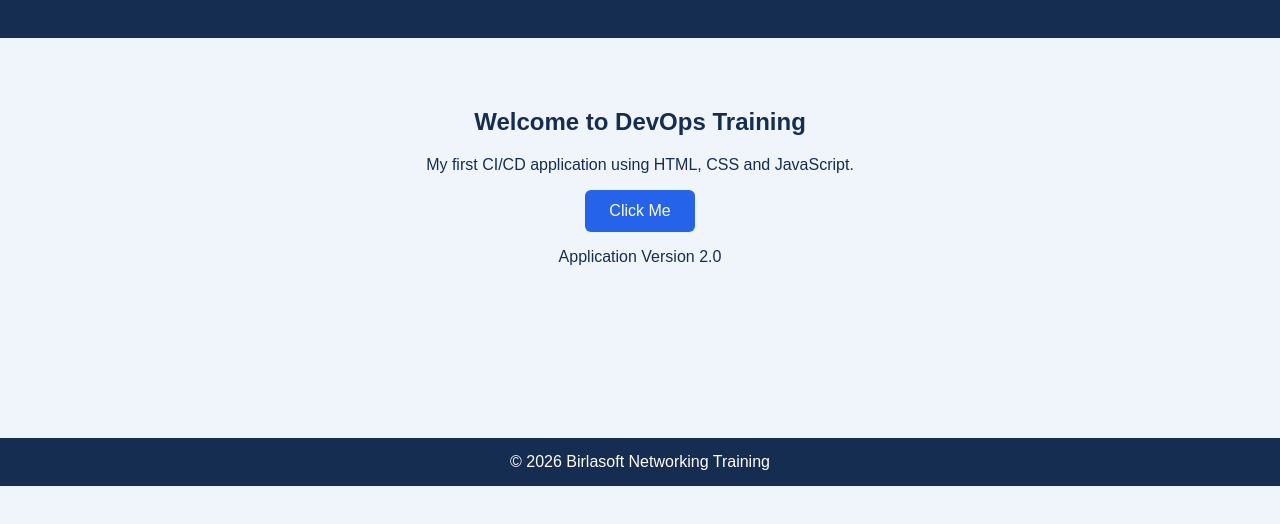
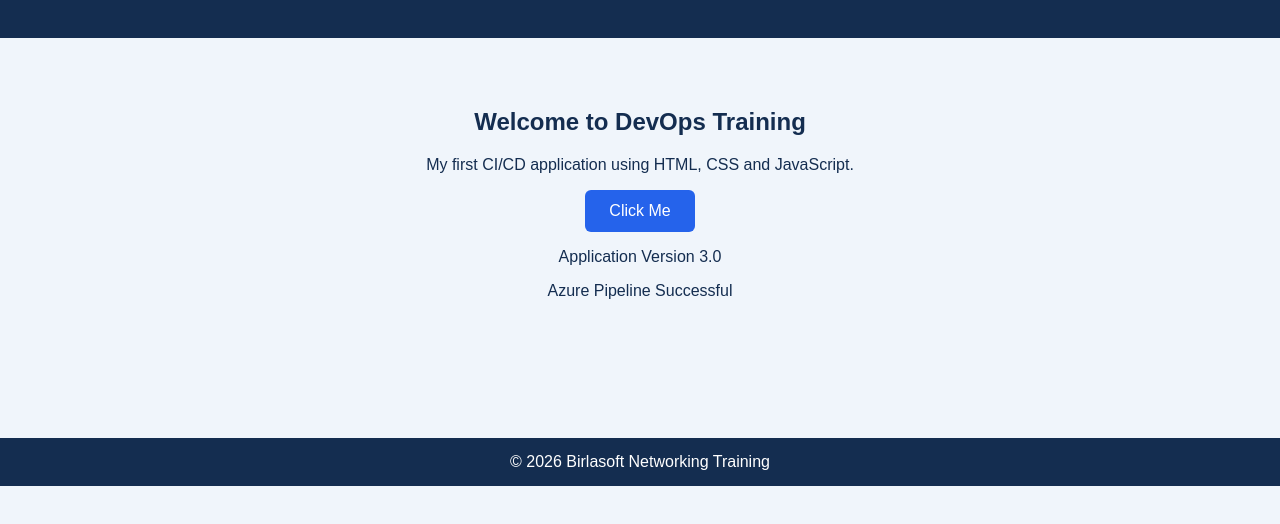
Before and after one commit to geethasamynathan/BS-cicd-demo, a plain HTML site: page index.html in a window 1280 px wide. Shown: the part 126-650 px from the top of the page. Drawn offline with Linux system fonts and the light colour scheme.

Commit message:
Release version 3.0

```diff
--- a/index.html
+++ b/index.html
@@ -31,7 +31,9 @@
 
         <p id="message"></p>
 
-      <p>Application Version 2.0</p>
+      <p>Application Version 3.0</p>
+
+      <p> Azure Pipeline Successful </p>
 
 
 
```
Also changed, not shown: 1 other file.
